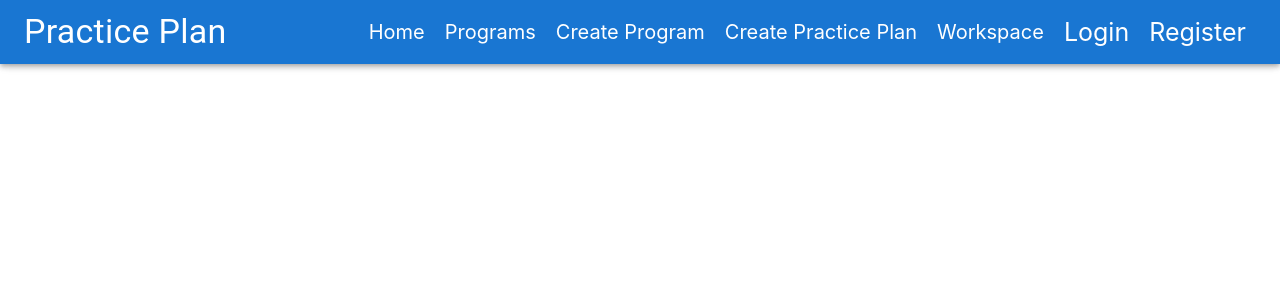
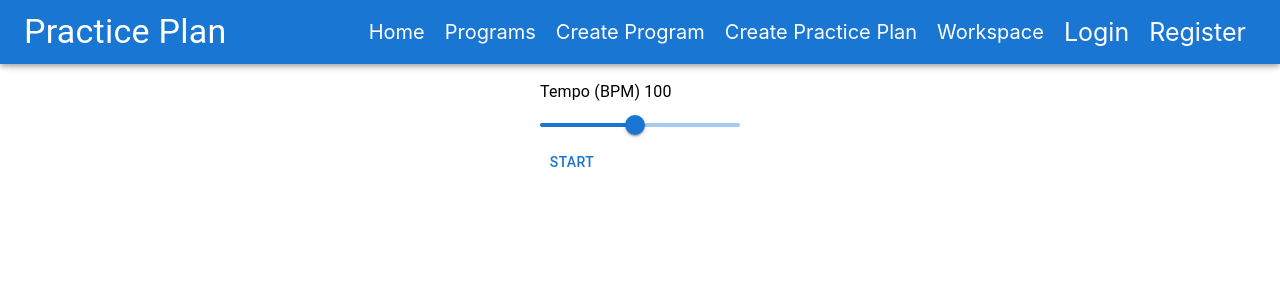
Before and after one commit to shoneriki/mern-practice, a React (Create React App) app in the folder client/: page /workspace in a window 1280 px wide. Shown: the top 300 px of the page. Built offline with nearby package versions, Linux system fonts and the light colour scheme.

Commit message:
starting metronome

```diff
--- a/client/src/pages/workspace.js
+++ b/client/src/pages/workspace.js
@@ -1,11 +1,86 @@
-import React, { useEffect, useState } from "react";
-import { useGetUserID } from "../hooks/useGetUserID";
-import axios from "axios";
-
-import { useNavigate } from "react-router-dom";
-
-import { Button } from "@mui/material";
+import React, { useState, useRef } from "react";
+import { Button, Slider, Box, Typography } from "@mui/material";
 
 export const Workspace = () => {
+  const audioContext = new (window.AudioContext || window.webkitAudioContext)();
+  const [bpm, setBpm] = useState(100);
+  const [playing, setPlaying] = useState(false);
+  const [count, setCount] = useState(0);
+  const [beatsPerMeasure, setBeatsPerMeasure] = useState(4);
+  const lookahead = 25.0;
+  const scheduleAheadTime = 0.1;
+  const nextNoteTime = useRef(audioContext.currentTime + 0.05);
+  const timerID = useRef();
+  const notesInQueue = useRef([]);
 
-}
+  function nextNote() {
+    const secondsPerBeat = 60.0 / bpm;
+    nextNoteTime.current = nextNoteTime.current + secondsPerBeat;
+    setCount((prevCount) => (prevCount + 1) % beatsPerMeasure);
+  }
+
+  function scheduleNote(beatNumber, time) {
+    notesInQueue.current = notesInQueue.current.concat({
+      note: beatNumber,
+      time,
+    });
+    const osc = audioContext.createOscillator();
+    osc.connect(audioContext.destination);
+    if (beatNumber % beatsPerMeasure === 0) osc.frequency.value = 880.0;
+    else osc.frequency.value = 440.0;
+    osc.start(time);
+    osc.stop(time + 0.05);
+  }
+
+  function scheduler() {
+    while (
+      nextNoteTime.current <
+      audioContext.currentTime + scheduleAheadTime
+    ) {
+      scheduleNote(count, nextNoteTime.current);
+      nextNote();
+    }
+    timerID.current = window.setTimeout(scheduler, lookahead);
+  }
+
+  function startStop() {
+    setCount(0);
+    nextNoteTime.current = audioContext.currentTime + 0.05;
+    setPlaying((prevPlaying) => !prevPlaying);
+    if (!playing) {
+      scheduler();
+    } else {
+      window.clearTimeout(timerID.current);
+      notesInQueue.current = [];
+    }
+  }
+
+  function handleBpmChange(e, val) {
+    setBpm(val);
+    if(playing) {
+      window.clearTimeout(timerID.current);
+      notesInQueue.current = []
+      setCount(0);
+      nextNoteTime.current = audioContext.currentTime + 0.05;
+      scheduler();
+    }
+  }
+
+  return (
+    <Box sx={{ width: 200 }}>
+      <Typography id="input-slider" gutterBottom>
+        Tempo (BPM) {bpm}
+      </Typography>
+      <Slider
+        value={bpm}
+        onChange={handleBpmChange}
+        aria-labelledby="input-slider"
+        valueLabelDisplay="auto"
+        step={1}
+        min={10}
+        max={200}
+      />
+      <Button onClick={startStop}>{playing ? "Stop" : "Start"}</Button>
+    </Box>
+  );
+};
```
